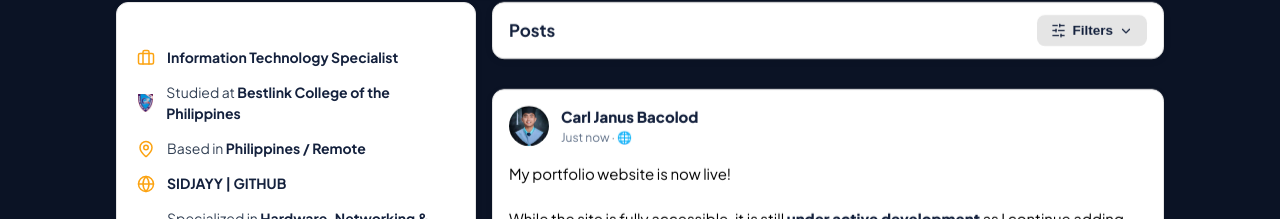
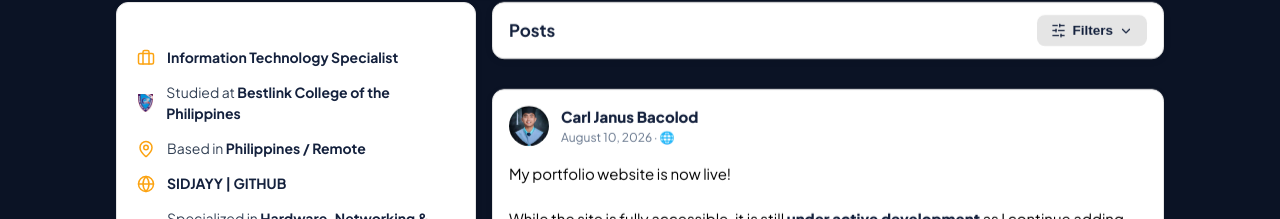
Before and after one commit to SIDJAYY/portfolio-Sidjayy, a React (Vite) app: page / in a window 1280 px wide. Shown: the part 724-943 px from the top of the page. Built offline with nearby package versions, Linux system fonts and the light colour scheme.

Commit message:
text only "edited from github.dev"

```diff
--- a/src/components/tabs/AllTab.jsx
+++ b/src/components/tabs/AllTab.jsx
@@ -48,7 +48,7 @@ const ALL_POSTS = [
     category: '',
     author: 'Carl Janus Bacolod',
     avatar: '/profile_picture/profilepicture.jpg',
-    time: 'Just now · 🌐',
+    time: 'August 10, 2026 · 🌐',
     caption: 'My portfolio website is now live!\n\nWhile the site is fully accessible, it is still **under active development** as I continue adding new projects and enhancing the overall user experience. Major updates are expected to be completed by August 20, 2026.\n\nThank you for visiting my portfolio!.',
     tags: [],
     likes: 12,
```
